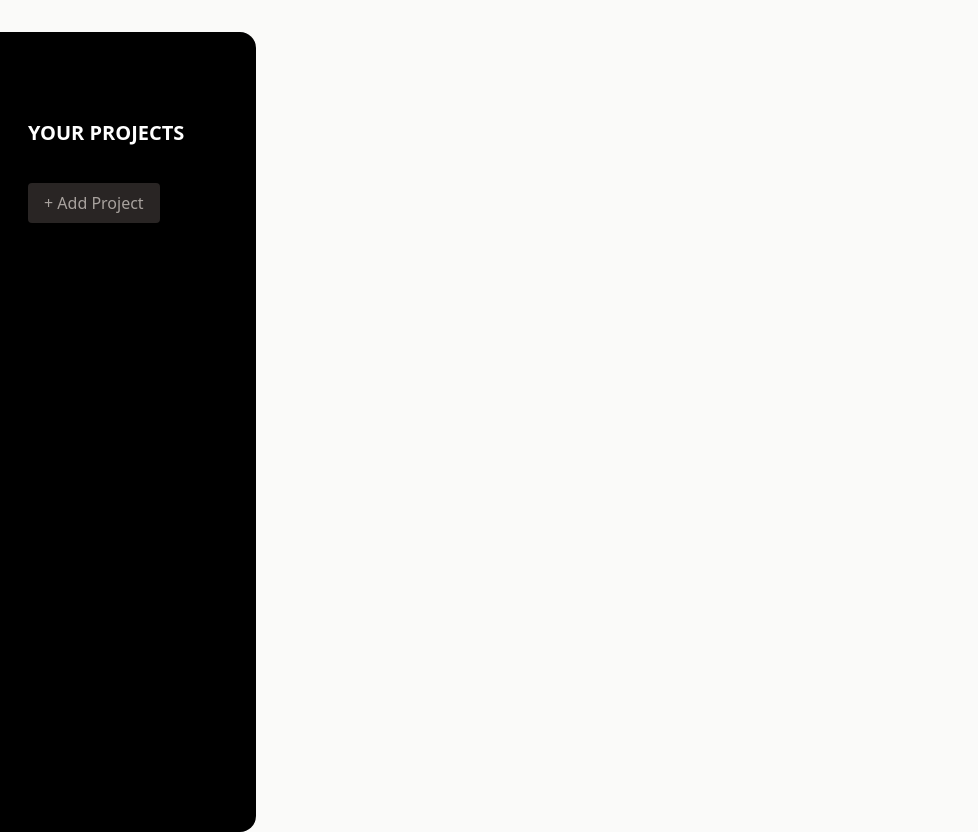
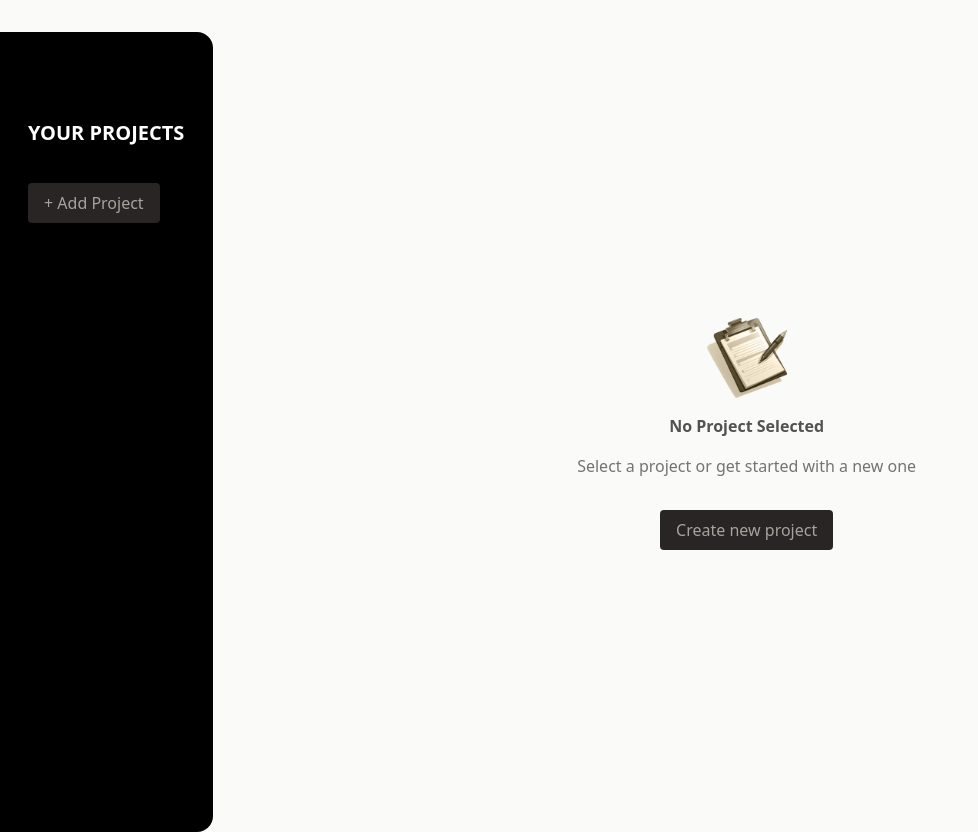
Before and after one commit to Clyde-Catap/Project-Management-App, a React (Vite) app: page / in a window 1280 px wide. Shown: the whole page, without its empty margins (0-978 px from the left). Built offline with nearby package versions, Linux system fonts and the light colour scheme.

Commit message:
initial content

```diff
--- a/src/App.jsx
+++ b/src/App.jsx
@@ -2,19 +2,17 @@ import React from "react";
 
 
 import YourProjectsSideBar from "./YourProjectsSidebar";
-
+import Content from "./Content";
 
 function App() {
-
+  const classNameMainDiv = "flex"
 
   return (
-    <>
+    <div className={classNameMainDiv}>
+      <YourProjectsSideBar/>
+      <Content/>
 
-        <YourProjectsSideBar/>
-
-
-
-    </>
+    </div>
   );
 }
 
--- a/src/Content.jsx
+++ b/src/Content.jsx
@@ -1 +1,22 @@
 import React from "react";
+
+export default function Content(){
+
+    const classNameContentContainer = "flex flex-col items-center justify-center mt-8 w-full";
+    const classNameImage = "size-20 m-2";
+    const classNameH2 = "text-neutral-600 font-bold m-2";
+    const classNameP = "text-neutral-500 m-2";
+    const classNameButton = "mt-6 px-4 py-2 bg-stone-800 text-stone-400 rounded m-1";
+
+
+
+
+    return (
+    <div className={classNameContentContainer}>
+            <img className={classNameImage} src="src/assets/no-projects.png" alt="default-logo" />
+            <h2 className={classNameH2}>No Project Selected</h2>
+            <p className={classNameP}>Select a project or get started with a new one</p>
+            <button className={classNameButton}>Create new project</button>
+    </div>
+    );
+}
```
